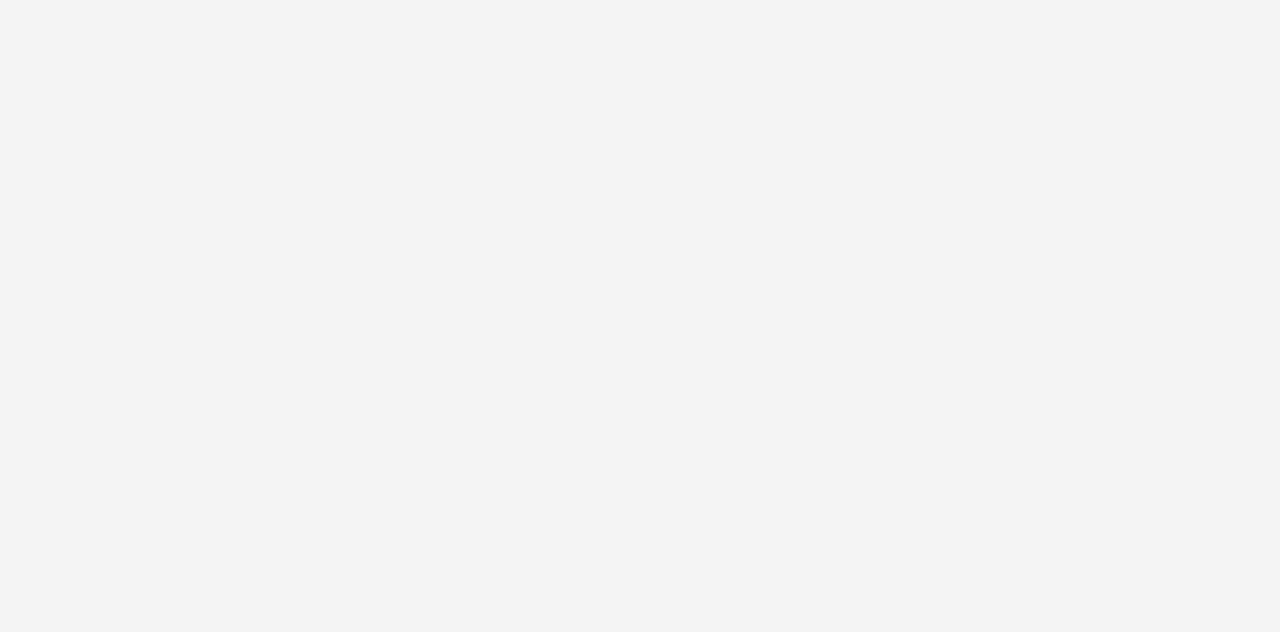
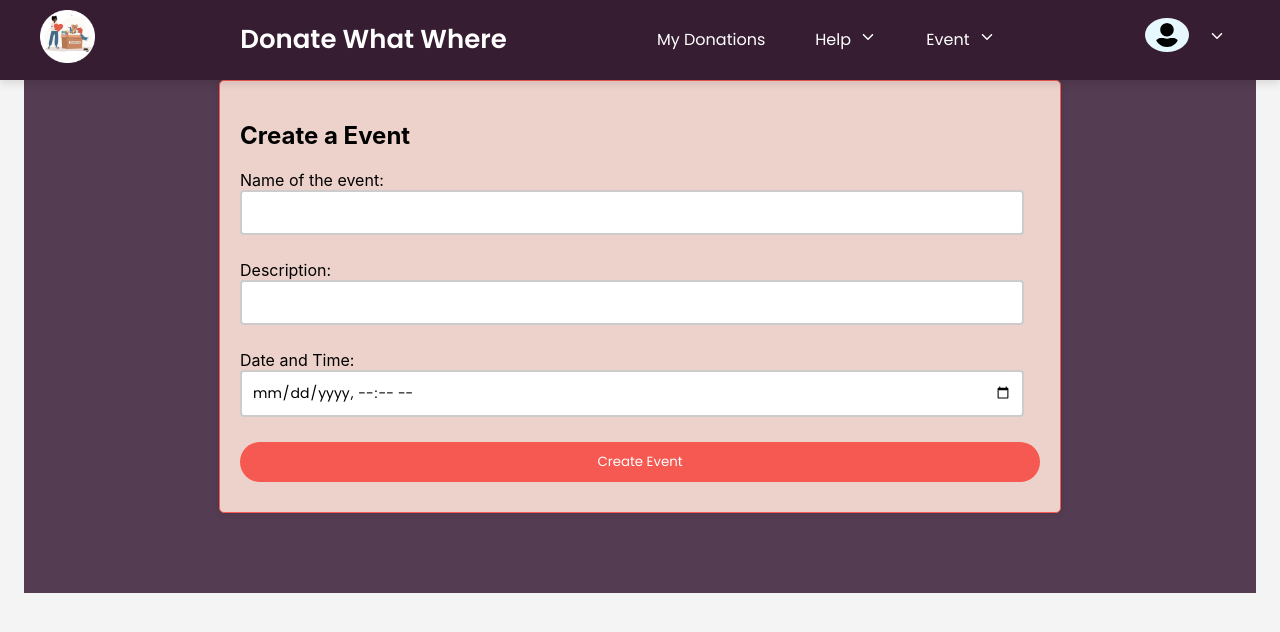
Before and after one commit to DhanushDK17/DonateWhatWhere, a React (Create React App) app in the folder frontendv2/: page /createevent in a window 1280 px wide. Before the commit this address had no page. Shown: the top 632 px of the page. Built offline with nearby package versions, Linux system fonts and the light colour scheme.

Commit message:
Added Create Event and List Event Pages

```diff
--- a/frontendv2/src/App.js
+++ b/frontendv2/src/App.js
@@ -17,6 +17,8 @@ import { Chats } from "./pages/Chats";
 import { ClaimsPage } from "./pages/Claims";
 import ChatList from "./pages/chat/ChatList";
 import ChatComponent from "./pages/chat/ChatComponent";
+import CreateEvent from "./pages/event/CreateEvent";
+import ListEvent from "./pages/event/ListEvent";
 
 function App() {
   return (
@@ -45,6 +47,8 @@ function App() {
           <Route path="/claimsv2" element={<ClaimsPage />} />
           <Route path="/chatlist" element={<ChatList />} />
           <Route path="/chat/:conversation_id" element={<ChatComponent />} />
+          <Route path="/createevent" element={<CreateEvent />} />
+          <Route path="/listevent" element={<ListEvent />} />
         </Route>
       </Routes>
     </Router>
--- a/frontendv2/src/pages/MainLayout.js
+++ b/frontendv2/src/pages/MainLayout.js
@@ -2,15 +2,13 @@ import { Container } from "@mui/material";
 import { Outlet } from "react-router";
 import { Header } from "../components/Header/Header";
 export const MainLayout = () => {
-
   return (
     <>
-      <Header />
       <Container
         maxWidth="xl"
         sx={{
-          height: "calc(100% - 64px)",
-          overflowY: "auto"
+          height: "calc(100%)",
+          overflowY: "auto",
         }}
       >
         <Outlet />
--- a/frontendv2/src/pages/NavBar.js
+++ b/frontendv2/src/pages/NavBar.js
@@ -19,9 +19,11 @@ const NavBar = () => {
   const [isDropdownOpen, setDropdownOpen] = useState(false);
   const [isHelpDropdownOpen, setHelpDropdownOpen] = useState(false);
   const [isRideDropdownOpen, setRideDropdownOpen] = useState(false);
+  const [isEventDropdownOpen, setEventDropdownOpen] = useState(false);
   const dropdownRef = useRef(null);
   const ridedropdownRef = useRef(null);
   const helpdropdownRef = useRef(null);
+  const eventdropdownRef = useRef(null);
   const navigate = useNavigate();
   // Retrieve data from sessionStorage
   const userDataString = sessionStorage.getItem("userData");
@@ -62,14 +64,16 @@ const NavBar = () => {
     }
   };
 
-  const handleRideDropdownToggle = (event) => {
+  const handleEventDropdownToggle = (event) => {
     event.stopPropagation();
-    console.log("Before", isRideDropdownOpen);
-    setRideDropdownOpen((prevState) => !prevState);
+    console.log("Before", isHelpDropdownOpen);
+    setEventDropdownOpen((prevState) => !prevState);
     if (isHelpDropdownOpen) {
       setHelpDropdownOpen((prevState) => !prevState);
     }
-
+    if (isRideDropdownOpen) {
+      setRideDropdownOpen((prevState) => !prevState);
+    }
     if (isDropdownOpen) {
       setDropdownOpen((prevState) => !prevState);
     }
@@ -159,6 +163,32 @@ const NavBar = () => {
               </div>
             )}
           </div>
+
+          <div
+            className="nav-item help-dropdown"
+            onClick={handleEventDropdownToggle}
+            ref={eventdropdownRef}
+          >
+            Event <IoIosArrowDown style={{ paddingLeft: "5px" }} />
+            {isEventDropdownOpen && (
+              <div className="submenu">
+                <Link
+                  to="/createevent"
+                  className="submenu-item"
+                  onClick={(event) => handleEventDropdownToggle(event)}
+                >
+                  Create Event
+                </Link>
+                <Link
+                  to="/listevent"
+                  className="submenu-item"
+                  onClick={(event) => handleEventDropdownToggle(event)}
+                >
+                  List Event
+                </Link>
+              </div>
+            )}
+          </div>
         </div>
         <div className="nav-user" ref={dropdownRef}>
           <div
@@ -213,14 +243,14 @@ const NavBar = () => {
                   <Link
                     to="/login"
                     className="dropdown-item"
-                    onClick={(event) => handleDropdownToggle(event)}
+                    onClick={(event) => handleEventDropdownToggle(event)}
                   >
                     Log in <IoIosArrowForward style={{ paddingLeft: "45px" }} />
                   </Link>
                   <Link
                     to="/option"
                     className="dropdown-item"
-                    onClick={(event) => handleDropdownToggle(event)}
+                    onClick={(event) => handleEventDropdownToggle(event)}
                   >
                     Sign up{" "}
                     <IoIosArrowForward style={{ paddingLeft: "35px" }} />
--- /dev/null
+++ b/frontendv2/src/pages/event/CreateEvent.js
@@ -0,0 +1,89 @@
+import React, { useState } from "react";
+import NavBar from "../NavBar";
+import axios from "axios";
+const CreateEvent = () => {
+  const [eventData, setEventData] = useState({
+    name: "",
+    description: "",
+    datetime: "",
+  });
+
+  const handleChange = (e) => {
+    setEventData({ ...eventData, [e.target.name]: e.target.value });
+  };
+
+  const handleDateChange = (datetime) => {
+    setEventData({ ...eventData, datetime });
+  };
+
+  const handleSubmit = async () => {
+    try {
+      const access = JSON.parse(sessionStorage.getItem("access"));
+      const response = await axios.post(
+        "http://localhost:8000/api/event",
+        eventData, // Pass the request body directly here
+        {
+          headers: {
+            Authorization: `Bearer ${access}`,
+            "Content-Type": "application/json",
+          },
+        }
+      );
+      const data = await response.json();
+      if (!response.ok) {
+        throw new Error(`HTTP error! status: ${response.status}`);
+      }
+      alert("Event created successfully!!");
+    } catch (error) {
+      console.error("Error while creating event:", error);
+    }
+  };
+
+  return (
+    <div className="user-profile-container">
+      <NavBar />
+      <div className="user-profile">
+        <div>
+          <h2>Create a Event</h2>
+          <form onSubmit={handleSubmit} className="login-form">
+            <div>
+              <label>Name of the event:</label>
+              <input
+                type="text"
+                name="name"
+                value={eventData.name}
+                onChange={handleChange}
+                required
+              />
+            </div>
+            <div>
+              <label>Description:</label>
+              <input
+                type="text"
+                name="description"
+                value={eventData.description}
+                onChange={handleChange}
+                required
+              />
+            </div>
+            <div className="input-group">
+              <label>Date and Time:</label>
+              <input
+                type="datetime-local"
+                value={eventData.datetime}
+                onChange={(e) => handleDateChange(e.target.value)}
+                required
+              />
+            </div>
+
+            <button type="submit" className="submit-btn">
+              Create Event
+            </button>
+          </form>
+        </div>
+      </div>
+    </div>
+  );
+};
+
+export default CreateEvent;
--- /dev/null
+++ b/frontendv2/src/pages/event/ListEvent.js
@@ -0,0 +1,88 @@
+import React, { useState, useEffect } from "react";
+//import claims from "./claims.json";
+import "../user/Claims.css"; // Import the CSS file
+import NavBar from "../NavBar";
+import home from "../../assets/images/home.png";
+const DonationCard = ({ donation }) => {
+  const { name, description, datetime } = donation;
+
+  return (
+    <div className="card">
+      <p className="text">Name: {name}</p>
+      <p className="text">description: {description}</p>
+      <p className="text">Date and Time: {datetime}</p>
+    </div>
+  );
+};
+
+const DonationList = ({ donations }) => {
+  return (
+    <div className="donation-list">
+      {donations &&
+        donations.map((donation, index) => (
+          <DonationCard key={index} donation={donation} />
+        ))}
+    </div>
+  );
+};
+
+const ListEvent = () => {
+  const [events, setEvents] = useState({});
+
+  /*
+   useEffect(() => {
+    // Simulating fetching data from API
+    setData(claims);
+  }, []);
+
+  */
+
+  useEffect(() => {
+    const fetchEventsData = async () => {
+      try {
+        // Make an API call here to get the ride history data
+        const access = JSON.parse(sessionStorage.getItem("access"));
+        const response = await fetch("http://localhost:8000/api/event", {
+          headers: {
+            Authorization: `Bearer ${access}`,
+            "Content-Type": "application/json",
+          },
+        });
+        const data = await response.json();
+        if (response.ok) {
+          setEvents(data);
+        } else {
+          console.error(
+            "Failed to fetch claims data. Server returned:",
+            response.status,
+            response.statusText
+          );
+        }
+        // Set the fetched data to the state
+      } catch (error) {
+        console.error("Error fetching claims data:", error);
+      }
+    };
+    // Call the function to fetch data when the component mounts
+    fetchEventsData();
+  }, []);
+
+  return (
+    <div className="main-claim-container">
+      <NavBar />
+      <div className="claim-container">
+        <h1 className="heading">Events</h1>
+        {events.results?.length > 0 ? (
+          <DonationList donations={events.results} />
+        ) : (
+          <div>
+            <img src={home} className="no-history-image" />
+            <p>No events available</p>
+          </div>
+        )}
+      </div>
+    </div>
+  );
+};
+
+export default ListEvent;
```
